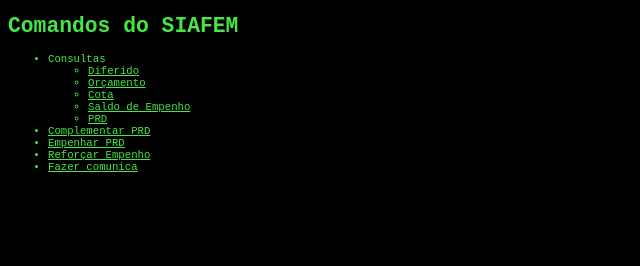
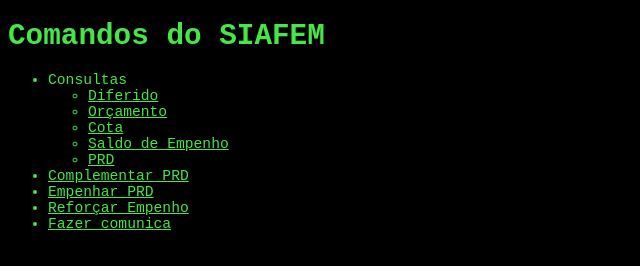
Before and after one commit to FariasFarias/ComandoSiafem, a plain HTML site: page index.html in a window 1280 px wide. Shown: the whole page, without its empty margins (0-640 px from the left). Drawn offline with Linux system fonts and the light colour scheme.

Commit message:
Update style.css

```diff
--- a/style.css
+++ b/style.css
@@ -1,7 +1,7 @@
 body{
     background-color: black;
     color: rgb(70, 230, 70);
-    font-size: 8pt;
+    font-size: 11pt;
     font-family:'Courier New', Courier, monospace;
 }
 
```
